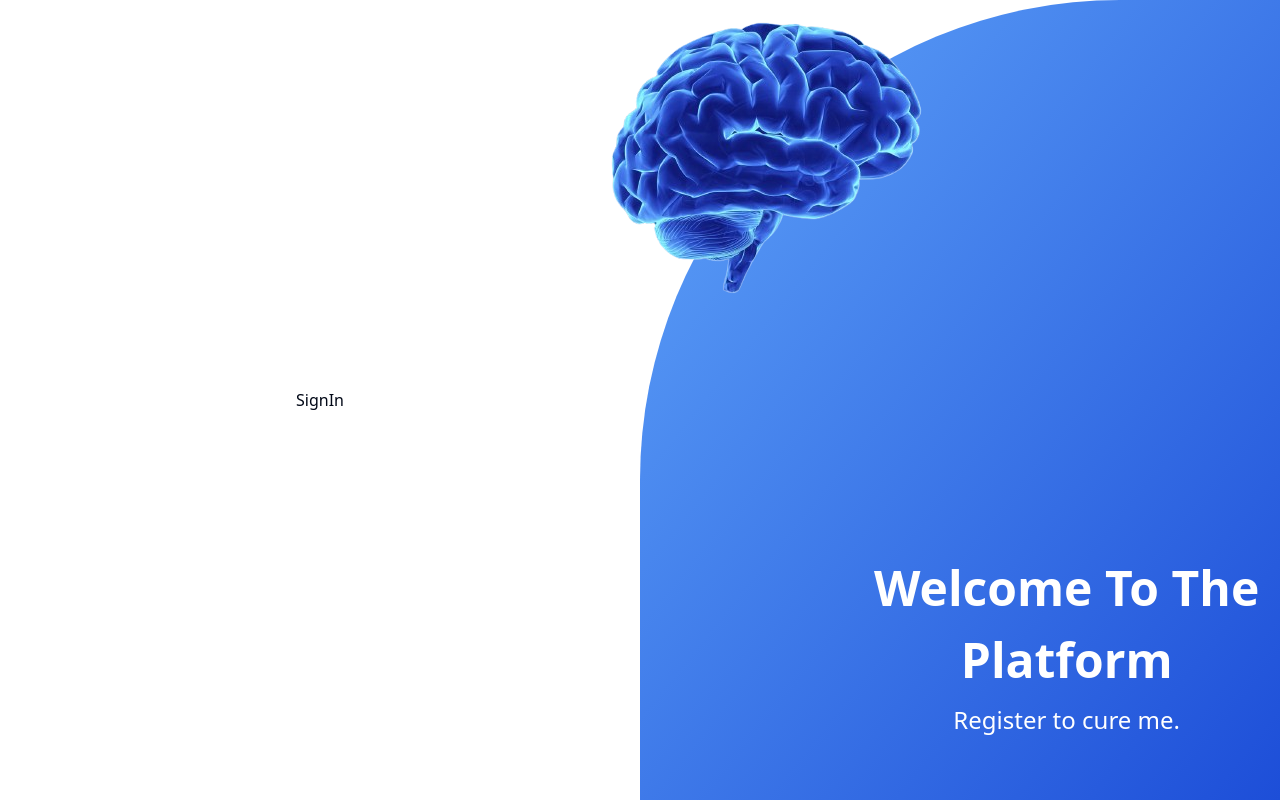
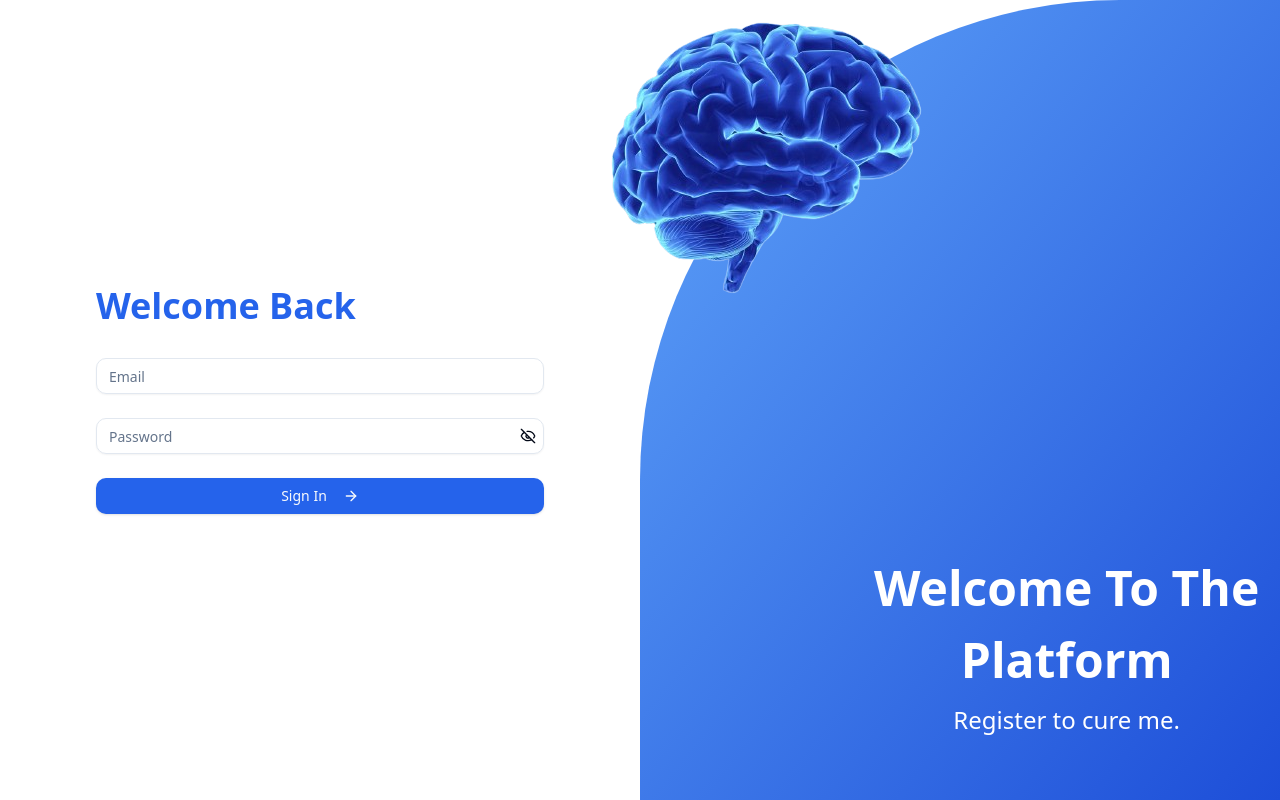
Before and after one commit to SolveWithTech10/sethealth-doctor, a Next.js app: page /signin in a window 1280 px wide. Built offline with nearby package versions, Linux system fonts and the light colour scheme; no server answers.

Commit message:
Add: Sign in completed

```diff
--- a/src/app/(auth)/signin/page.tsx
+++ b/src/app/(auth)/signin/page.tsx
@@ -1,9 +1,100 @@
-import React from 'react'
+"use client";
+
+import ButtonLoader from "@/components/ButtonLoader";
+import PassShowHide from "@/components/PassShowHide";
+import { Button } from "@/components/ui/button";
+import {
+  Form,
+  FormControl,
+  FormField,
+  FormItem,
+  FormMessage,
+} from "@/components/ui/form";
+import { Input } from "@/components/ui/input";
+import { useSignInUserMutation } from "@/store/apiSlice/authApi";
+import { signInSchema, SignInSchemaType } from "@/zod-schema/auth";
+import { zodResolver } from "@hookform/resolvers/zod";
+import { ArrowRight } from "lucide-react";
+import { useRouter } from "next/navigation";
+import { useState } from "react";
+import { useForm } from "react-hook-form";
+import { toast } from "react-toastify";
 
 const SignIn = () => {
+  const [isShowing, setIsShowing] = useState(false);
+  const [signInUser, { isLoading: isSignInLoading }] = useSignInUserMutation();
+  const router = useRouter();
+
+  const form = useForm<SignInSchemaType>({
+    resolver: zodResolver(signInSchema),
+    defaultValues: {
+      email: "",
+      password: "",
+    },
+  });
+
+  async function handleSubmit(values: SignInSchemaType) {
+    try {
+      const response = await signInUser(values).unwrap();
+      toast.success(response?.message);
+      router.push("/");
+      // eslint-disable-next-line @typescript-eslint/no-explicit-any
+    } catch (error: any) {
+      toast.error(error?.data?.message);
+    }
+  }
+
   return (
-    <div>SignIn</div>
-  )
-}
+    <div className="w-full max-w-md z-20">
+      <h1 className="text-4xl font-bold text-primary mb-8">Welcome Back</h1>
+      <Form {...form}>
+        <form onSubmit={form.handleSubmit(handleSubmit)} className="space-y-6">
+          <FormField
+            control={form.control}
+            name="email"
+            render={({ field }) => (
+              <FormItem>
+                <FormControl>
+                  <Input placeholder="Email" {...field} />
+                </FormControl>
+                <FormMessage />
+              </FormItem>
+            )}
+          />
+          <FormField
+            control={form.control}
+            name="password"
+            render={({ field }) => (
+              <FormItem>
+                <FormControl>
+                  <div className="relative">
+                    <Input
+                      placeholder="Password"
+                      {...field}
+                      type={isShowing ? "text" : "password"}
+                    />
+                    <PassShowHide
+                      onClick={() => setIsShowing((prev) => !prev)}
+                      isShowing={isShowing}
+                    />
+                  </div>
+                </FormControl>
+                <FormMessage />
+              </FormItem>
+            )}
+          />
 
-export default SignIn
+          <Button
+            type="submit"
+            className="w-full flex items-center justify-center"
+          >
+            {isSignInLoading ? <ButtonLoader /> : "Sign In"}
+            <ArrowRight className="ml-2" size={20} />
+          </Button>
+        </form>
+      </Form>
+    </div>
+  );
+};
+
+export default SignIn;
--- a/src/zod-schema/auth.ts
+++ b/src/zod-schema/auth.ts
@@ -32,4 +32,18 @@ export const signUpSchema = z
   });
 
 
+  export const signInSchema = z
+  .object({
+    email: z
+      .string()
+      .trim()
+      .min(1, { message: "Email is required" })
+      .email({ message: "Invalid email address" }),
+    password: z
+      .string()
+      .trim()
+      .min(1, { message: "Password is required" }),
+  })
+
   export type SignUpSchemaType = z.infer<typeof signUpSchema>
+  export type SignInSchemaType = z.infer<typeof signInSchema>
```
